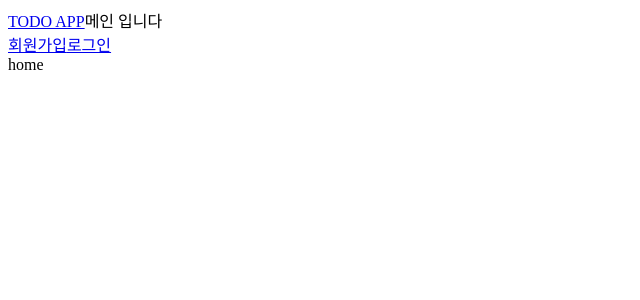
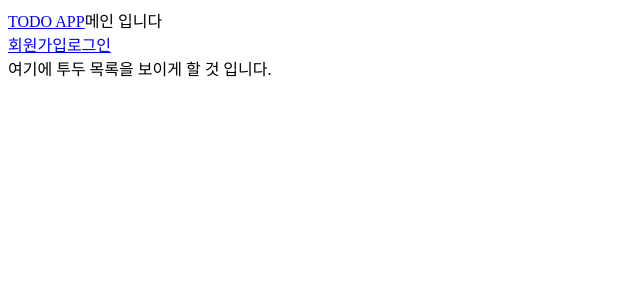
Before and after one commit to firstcommit23/wanted-pre-onboarding-challenge-fe-1, a Next.js app: page / in a window 1280 px wide. Shown: the top 300 px of the page, without its empty margins (0-640 px from the left). Built offline with nearby package versions, Linux system fonts and the light colour scheme; no server answers.

Commit message:
feat: todo index 페이지 data fetch 적용 테스트

```diff
--- a/apis/todoInstance.ts
+++ b/apis/todoInstance.ts
@@ -1,7 +1,7 @@
 import axios, { AxiosInstance } from 'axios';
 
 const todoInstance: AxiosInstance = axios.create({
-  baseURL: '',
+  baseURL: 'http://localhost:8080',
 });
 
 todoInstance.interceptors.request.use(
--- a/pages/index.tsx
+++ b/pages/index.tsx
@@ -1,5 +1,13 @@
+import { useEffect } from 'react';
+import { getTodos } from '@/apis/api';
+
 const Home = () => {
-  return <div>home</div>;
+  useEffect(() => {
+    const result = getTodos();
+    console.log(result);
+  }, []);
+
+  return <div>여기에 투두 목록을 보이게 할 것 입니다.</div>;
 };
 
 export default Home;
```
